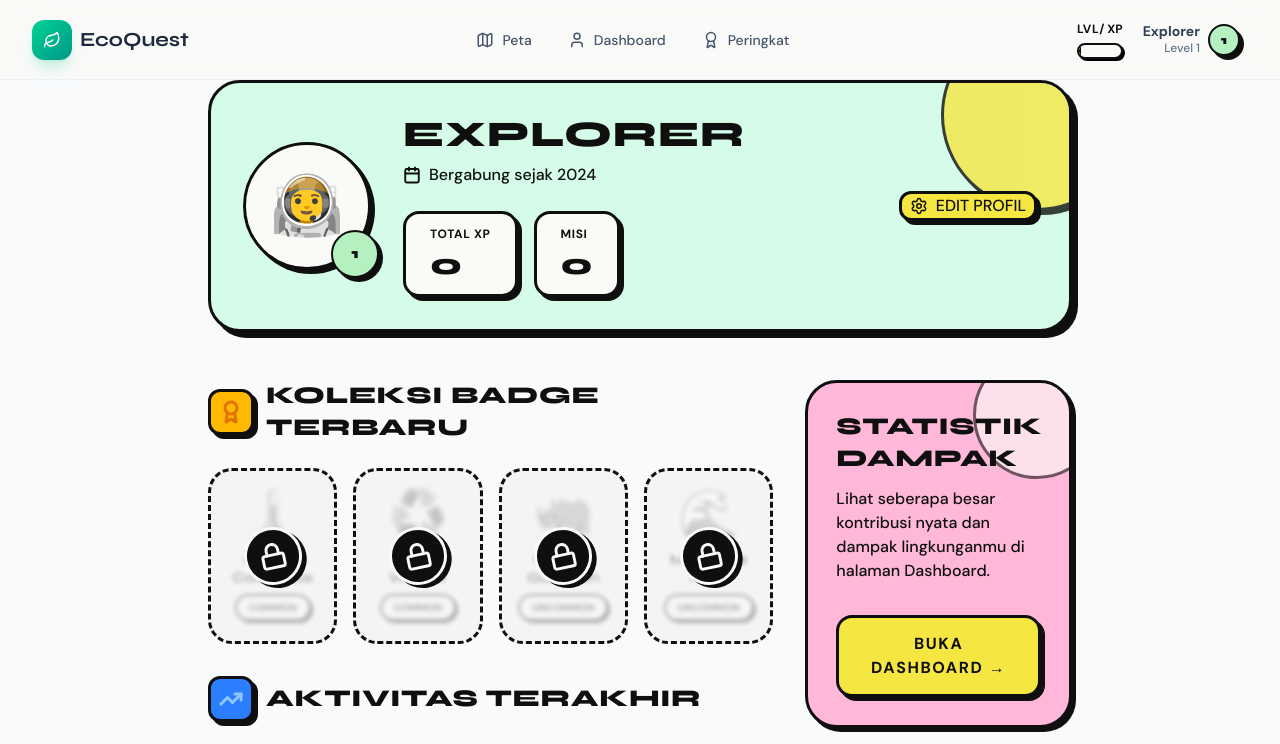
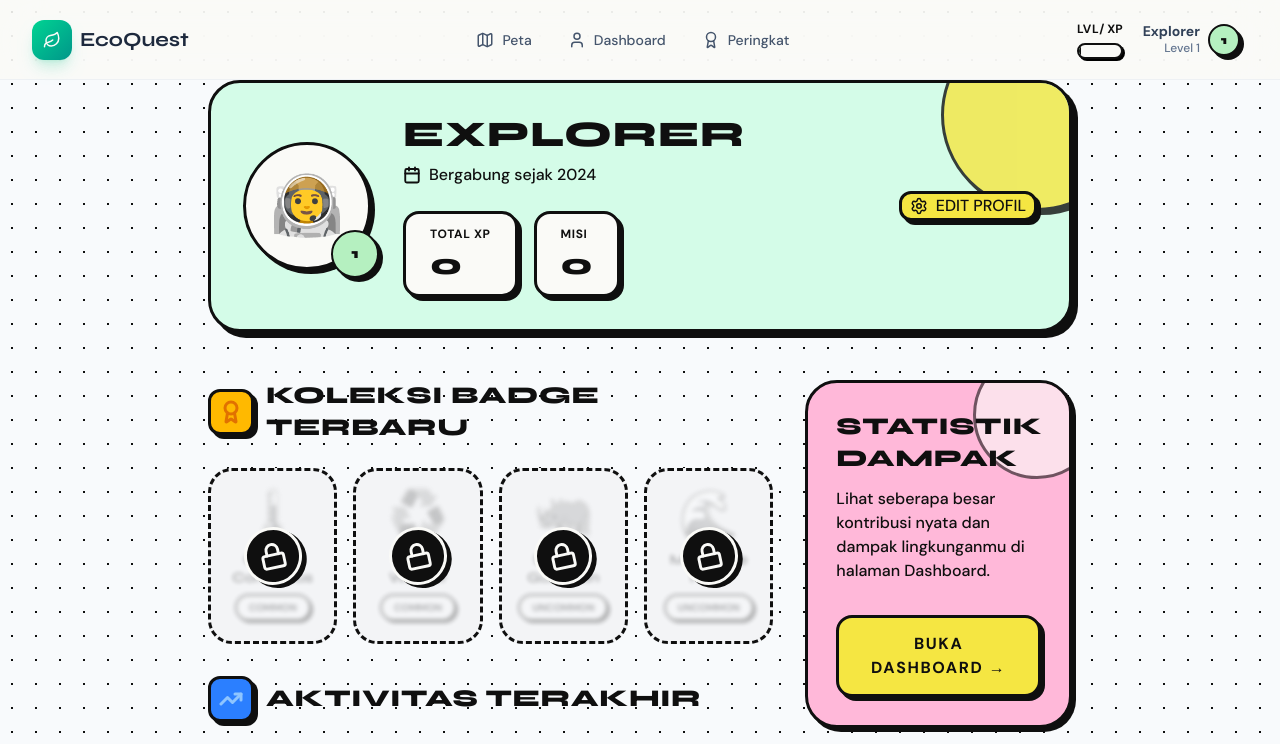
Before and after one commit to ahmadchoms/ecoquest-ficpact-cup-2026, a Next.js app: page /profile in a window 1280 px wide. Shown: the top 744 px of the page. Built offline with nearby package versions, Linux system fonts and the light colour scheme.

Commit message:
feat(ProfilePage): add background grid pattern to enhance visual appeal

```diff
--- a/app/profile/page.jsx
+++ b/app/profile/page.jsx
@@ -34,7 +34,7 @@ export default function ProfilePage() {
   ];
 
   return (
-    <PageWrapper className="min-h-screen bg-slate-50 pt-20 md:pb-12 pb-24">
+    <PageWrapper className="min-h-screen bg-slate-50 bg-grid-pattern pt-20 md:pb-12 pb-24">
       <div className="max-w-4xl mx-auto px-4">
         {/* Header Profile */}
         <div className="bg-mint border-3 border-black shadow-hard-lg rounded-4xl p-8 flex flex-col md:flex-row items-center gap-8 mb-12 relative overflow-hidden">
```
